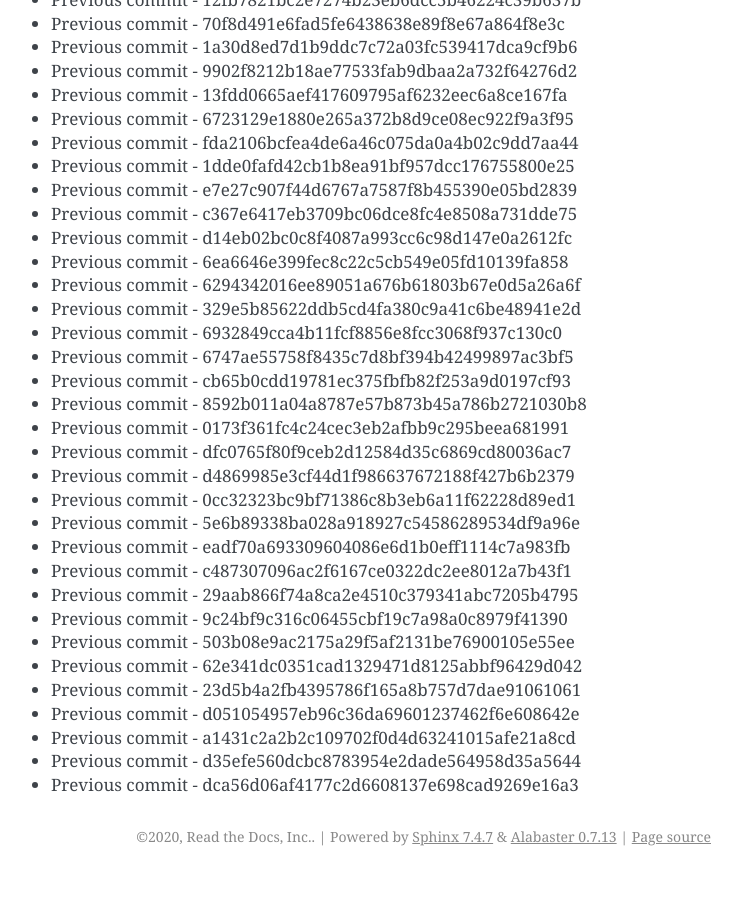
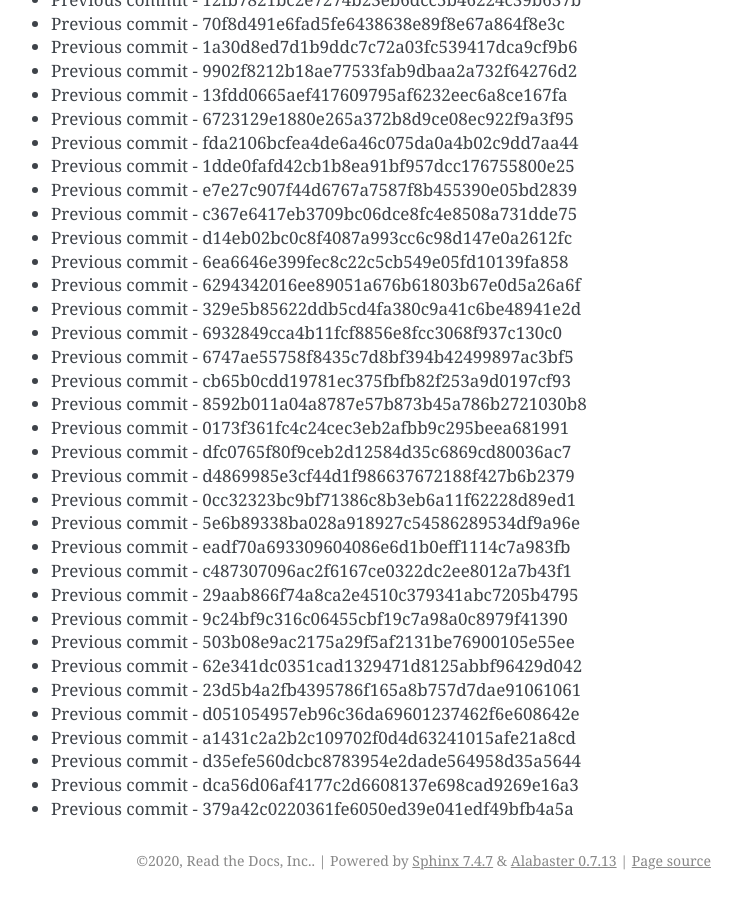
Before and after one commit to readthedocs/rtd-git-stresstest, a Sphinx documentation site: the page built from docs/updates.rst, in a window 1280 px wide and 900 px high, scrolled down 28974 px. Shown: the whole window, without its empty margins (399-1141 px from the left). Built offline with Sphinx 7.4.7, drawn with Linux system fonts in a browser that asks for light colours; before the commit the page ends 29850 px from its top, so only the background shows below that.

Commit message:
Generating commit from previous: 379a42c0220361fe6050ed39e041edf49bfb4a5a

```diff
--- a/docs/updates.rst
+++ b/docs/updates.rst
@@ -1249,3 +1249,4 @@ It can be tested for any performance characteristics.
 * Previous commit - a1431c2a2b2c109702f0d4d63241015afe21a8cd
 * Previous commit - d35efe560dcbc8783954e2dade564958d35a5644
 * Previous commit - dca56d06af4177c2d6608137e698cad9269e16a3
+* Previous commit - 379a42c0220361fe6050ed39e041edf49bfb4a5a
```
